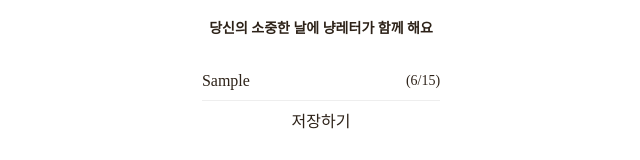
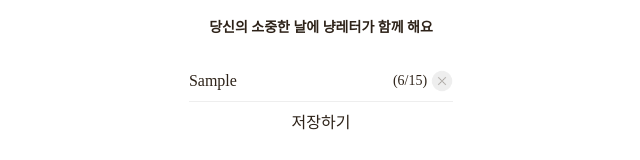
Before and after one commit to GyoSuIsChae/nyang-letter-client, a React app: page / in a window 1280 px wide. Both pictures are taken after typing "Sample" into the empty fields and a click on the button "저장하기". Shown: the part 323-483 px from the top of the page, without its empty margins (319-959 px from the left). Built offline with nearby package versions, Linux system fonts and the light colour scheme.

Commit message:
:wrench: 인풋 컴포넌트에 클리어 버튼 추가

```diff
--- a/src/components/Input/index.tsx
+++ b/src/components/Input/index.tsx
@@ -4,6 +4,7 @@ import { Path, UseFormRegister, FieldErrors } from 'react-hook-form';
 
 import styled, { css } from 'styled-components';
 
+import ClearButtonImage from '@assets/images/btn_clear.png';
 import { TX, TextCSS } from '@components/Text';
 
 import ErrorMessage from './ErrorMessage';
@@ -18,6 +19,7 @@ type TInputProps = {
   minLength?: number;
   maxLength?: number;
   errors?: FieldErrors;
+  handleClearButtonClick?: () => void;
   register: UseFormRegister<any>;
 };
 
@@ -39,9 +41,12 @@ const Container = styled(DefaultBlock)`
   flex: 1;
   flex-direction: column;
   gap: 8px;
+
+  width: 100%;
 `;
 
 const InputBlock = styled(DefaultBlock)`
+  align-items: center;
   gap: 4px;
   padding-bottom: 9px;
   border-bottom: 1px solid ${({ theme }) => theme.colors.white_grey001};
@@ -64,6 +69,7 @@ const InputField = styled.input<TStyledInputProps>`
 
     return css`
       width: ${typeof width === 'number' ? `${width}px` : width};
+      width: 100%;
       color: ${theme.colors.gray004};
       caret-color: ${theme.colors.gray004};
 
@@ -85,6 +91,17 @@ const InputLengthText = styled(TX.Body1)<TStyledInputLengthTextProps>`
   }}
 `;
 
+const ClearButtonIcon = styled.img.attrs({
+  // eslint-disable-next-line @typescript-eslint/no-unsafe-assignment
+  src: ClearButtonImage,
+  alt: '지우기',
+})`
+  width: 22px;
+  height: 22px;
+
+  cursor: pointer;
+`;
+
 const Input = ({
   id,
   type = 'text',
@@ -95,6 +112,7 @@ const Input = ({
   minLength = 1,
   maxLength = 15,
   errors = {},
+  handleClearButtonClick = () => {},
   register,
 }: TInputProps) => {
   const isRed = !!(length && errors[id]);
@@ -116,6 +134,8 @@ const Input = ({
             isRed={isRed}
           >{`(${length}/${maxLength})`}</InputLengthText>
         )}
+
+        {length ? <ClearButtonIcon onClick={handleClearButtonClick} /> : null}
       </InputBlock>
 
       <ErrorMessage errors={errors[id]} />
```
